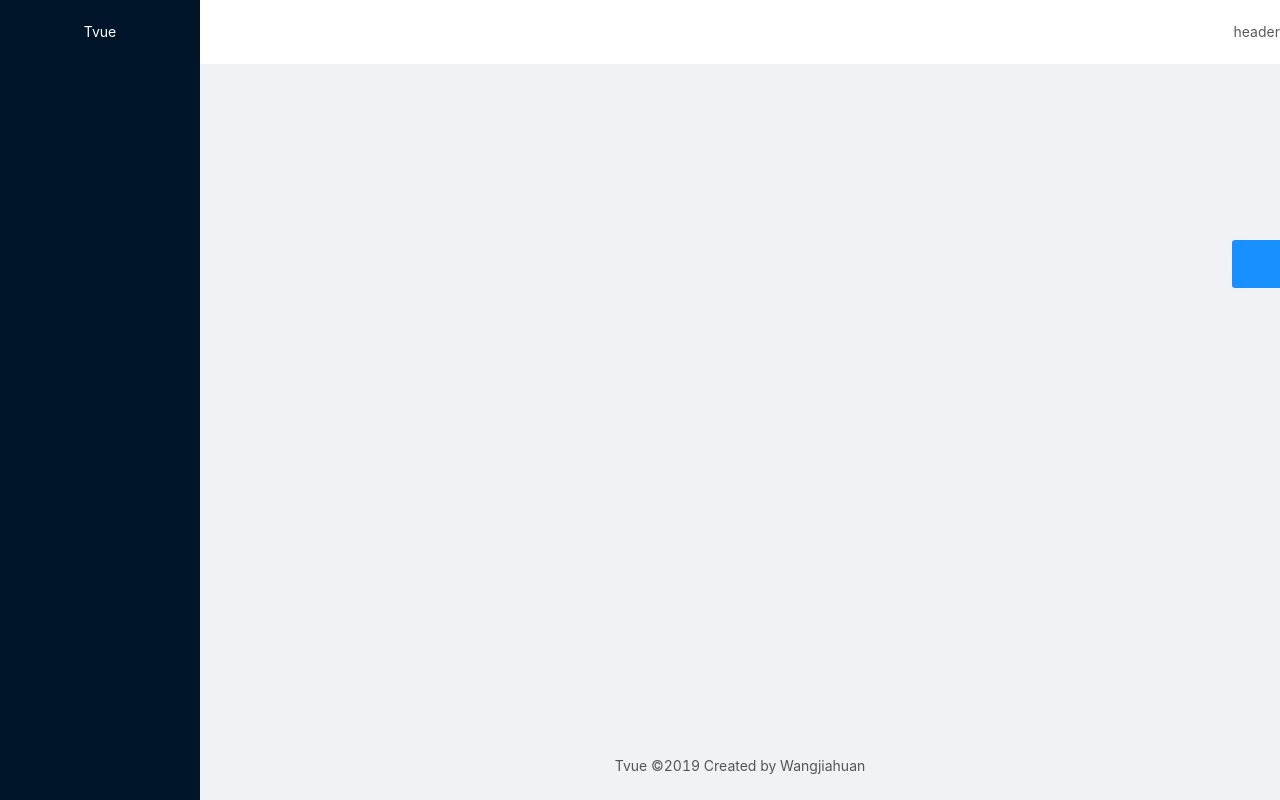
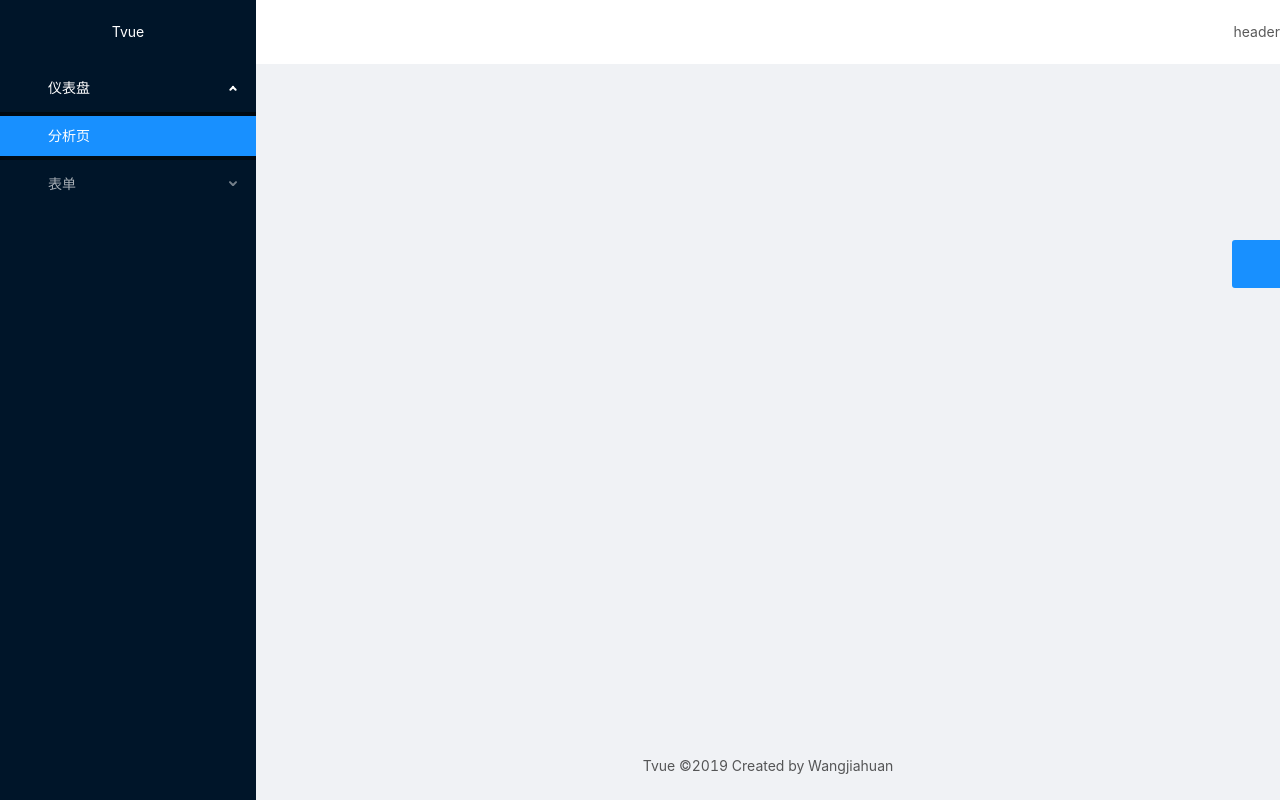
Before and after one commit to MrWangjiahuan/tvue, a Vue app: page /dashboard/analysis in a window 1280 px wide. Built offline with nearby package versions, Linux system fonts and the light colour scheme.

Commit message:
feat(menu): menu with route
menu with route

```diff
--- a/package.json
+++ b/package.json
@@ -28,6 +28,7 @@
     "ant-design-vue": "^1.3.8",
     "core-js": "^2.6.5",
     "moment": "^2.24.0",
+    "nprogress": "^0.2.0",
     "vue": "^2.6.10",
     "vue-class-component": "^7.0.2",
     "vue-property-decorator": "^8.1.0",
@@ -36,6 +37,7 @@
   },
   "devDependencies": {
     "@types/jest": "^23.1.4",
+    "@types/nprogress": "^0.0.29",
     "@vue/cli-plugin-babel": "^3.7.0",
     "@vue/cli-plugin-typescript": "^3.7.0",
     "@vue/cli-plugin-unit-jest": "^3.7.0",
--- a/src/layouts/BasicLayout.vue
+++ b/src/layouts/BasicLayout.vue
@@ -7,9 +7,10 @@
         :trigger="null"
         collapsible
         v-model="collapsed"
+        width="256px"
       >
         <div class="logo">Tvue</div>
-        <sider-menu />
+        <sider-menu :theme="navTheme" />
       </a-layout-sider>
       <a-layout>
         <a-layout-header style="background: #fff; padding: 0">
--- a/src/layouts/SiderMenu.vue
+++ b/src/layouts/SiderMenu.vue
@@ -1,10 +1,109 @@
 <template>
-  <div></div>
+  <div style="width: 256px">
+    <a-menu
+      :selectedKeys="selectedKeys"
+      :openKeys.sync="openKeys"
+      mode="inline"
+      :theme="theme"
+    >
+      <template v-for="item in menuData">
+        <a-menu-item
+          v-if="!item.children"
+          :key="item.path"
+          @click="() => $router.push({ path: item.path, query: $route.query })"
+        >
+          <a-icon v-if="item.meta.icon" :type="item.meta.icon" />
+          <span>{{ item.meta.title }}</span>
+        </a-menu-item>
+        <sub-menu v-else :menu-info="item" :key="item.path" />
+      </template>
+    </a-menu>
+  </div>
 </template>
 
 <script lang="ts">
-import { Vue, Component } from 'vue-property-decorator'
-@Component
-export default class SiderMenu extends Vue {}
+import { Vue, Component, Prop, Watch } from 'vue-property-decorator'
+import SubMenu from './SubMenu.vue'
+@Component({
+  components: {
+    SubMenu
+  }
+})
+export default class SiderMenu extends Vue {
+  @Prop({ default: 'dark' }) public theme!: string
+  private collapsed: boolean = false
+  private menuData: any = []
+  private selectedKeys = []
+  private openKeys = []
+  private selectedKeyMap = {}
+  private openKeysMap = {}
+
+  private created() {
+    this.menuData = this.getMenuData(this.$router['options'].routes)
+    this.selectedKeys = this.selectedKeyMap[this.$route.path]
+    this.openKeys = this.collapsed ? [] : this.openKeysMap[this.$route.path]
+  }
+  private toggleCollapsed() {
+    this.collapsed = !this.collapsed
+  }
+  private getMenuData(
+    routes: any[] = [],
+    parentKeys: any[] = [],
+    selectedKey?: string
+  ): any {
+    // if (routes.length == 0) {
+    //   return []
+    // }
+    let menuData: any[] = []
+    console.log(routes)
+    routes.forEach(item => {
+      if (item.name && item.meta && !item.meta.hideInMenu) {
+        this.openKeysMap[item.path] = parentKeys
+        this.selectedKeyMap[item.path] = [selectedKey || item.path]
+        const newItem = { ...item }
+        delete newItem.children
+        if (item.children && item.meta && !item.meta.hideChildrenInMenu) {
+          newItem.children = this.getMenuData(item.children, [
+            ...parentKeys,
+            item.path
+          ])
+        } else {
+          this.getMenuData(
+            item.children,
+            selectedKey ? parentKeys : [...parentKeys, item.path],
+            selectedKey || item.path
+          )
+        }
+        menuData.push(newItem)
+      } else if (
+        item.meta &&
+        !item.meta.hideInMenu &&
+        !item.meta.hideChildrenInMenu &&
+        item.children
+      ) {
+        menuData.push(
+          ...this.getMenuData(item.children, [...parentKeys, item.path])
+        )
+      }
+    })
+    return menuData
+  }
+
+  @Watch('$route.path')
+  routePathChange(val) {
+    console.log(
+      '%cval: ',
+      'color: MidnightBlue; background: Aquamarine; font-size: 20px;',
+      val
+    )
+    this.selectedKeys = this.selectedKeyMap[val]
+    this.openKeys = this.collapsed ? [] : this.openKeysMap[val]
+    console.log(
+      '%cthis.openKeys : ',
+      'color: MidnightBlue; background: Aquamarine; font-size: 20px;',
+      this.openKeysMap
+    )
+  }
+}
 </script>
 <style lang="less" scoped></style>
--- /dev/null
+++ b/src/layouts/SubMenu.vue
@@ -0,0 +1,34 @@
+<template functional>
+  <a-sub-menu :key="props.menuInfo.path">
+    <span slot="title">
+      <a-icon
+        v-if="props.menuInfo.meta.icon"
+        :type="props.menuInfo.meta.icon"
+      />
+      <span>{{ props.menuInfo.meta.title }}</span>
+    </span>
+    <template v-for="item in props.menuInfo.children">
+      <a-menu-item
+        v-if="!item.children"
+        :key="item.path"
+        @click="
+          () =>
+            parent.$router.push({ path: item.path, query: parent.$route.query })
+        "
+      >
+        <a-icon v-if="item.meta.icon" :type="item.meta.icon" />
+        <span>{{ item.meta.title }}</span>
+      </a-menu-item>
+      <sub-menu v-else :key="item.path" :menu-info="item" />
+    </template>
+  </a-sub-menu>
+</template>
+
+<script lang="ts">
+import { Vue, Component, Prop } from 'vue-property-decorator'
+
+@Component
+export default class SubMenu extends Vue {
+  @Prop({ default: () => {} }) public menuInfo!: any
+}
+</script>
--- a/src/main.ts
+++ b/src/main.ts
@@ -1,5 +1,5 @@
 import Vue from 'vue'
-import { Button, Layout, Icon, Drawer, Radio } from 'ant-design-vue'
+import { Button, Layout, Icon, Drawer, Radio, Menu } from 'ant-design-vue'
 import App from './App.vue'
 import router from './router'
 import store from './store'
@@ -11,6 +11,7 @@ Vue.use(Layout)
 Vue.use(Icon)
 Vue.use(Drawer)
 Vue.use(Radio)
+Vue.use(Menu)
 
 new Vue({
   router,
--- a/src/router.ts
+++ b/src/router.ts
@@ -13,6 +13,7 @@ const router = new Router({
   routes: [
     {
       path: '/user',
+      meta: { hideInMenu: true },
       component: () =>
         import(/* webpackChunkName: "layout" */ '@/layouts/UserLayout.vue'),
       children: [
@@ -81,16 +82,16 @@ const router = new Router({
             {
               path: '/form/step-form',
               name: 'stepform',
-              meta: { title: '分布表单' },
+              meta: { title: '分布表单', hideChildrenInMenu: true },
               component: () =>
                 import(
                   /* webpackChunkName: "form" */ '@/views/forms/stepForm/index.vue'
                 ),
               children: [
-                {
-                  path: '/form/step-form',
-                  redirect: '/form/step-form/info'
-                },
+                // {
+                //   path: '/form/step-form',
+                //   redirect: '/form/step-form/info'
+                // },
                 {
                   path: '/form/step-form/info',
                   name: 'info',
@@ -122,6 +123,7 @@ const router = new Router({
         {
           path: '*',
           name: '404',
+          meta: { hideInMenu: true },
           component: NotFound
         }
       ]
```
Also changed, not shown: src/utils/auth.ts (added, +13 -0 lines), 1 other file (tests, documents, lock files or other folders).
